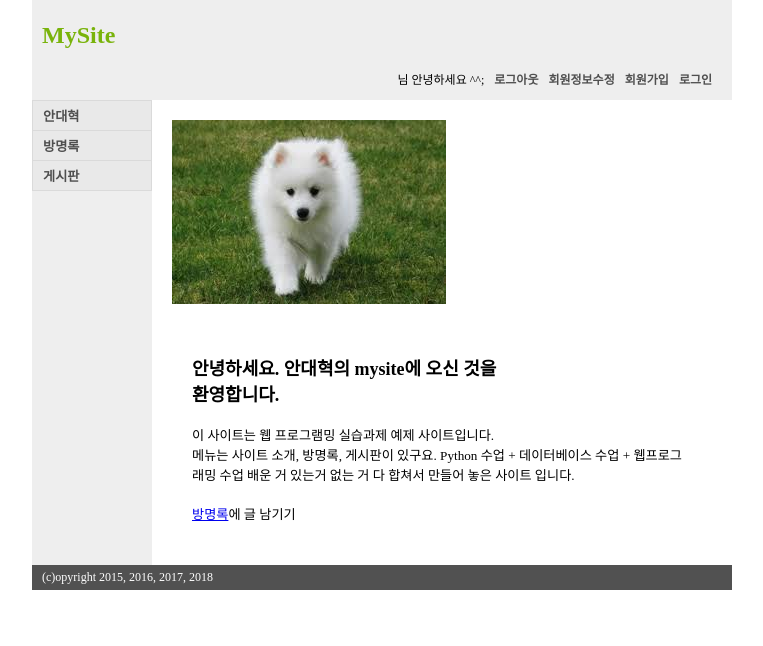
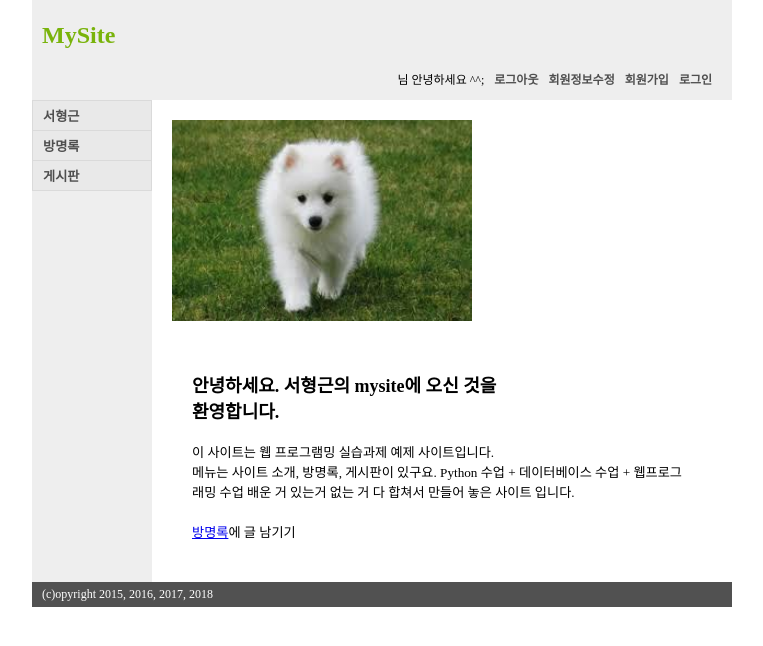
Before and after one commit to raspy77/mysite, a Django app: page / in a window 1280 px wide. Shown: the top 646 px of the page, without its empty margins (258-1021 px from the left). Run offline with Django 3.2, Linux system fonts and the light colour scheme.

Commit message:
main application

```diff
--- a/mysite/settings.py
+++ b/mysite/settings.py
@@ -122,4 +122,8 @@ USE_TZ = True
 # Static files (CSS, JavaScript, Images)
 # https://docs.djangoproject.com/en/3.1/howto/static-files/
 
-STATIC_URL = '/static/'
+STATICFILES_DIRS = (
+        os.path.join(BASE_DIR, 'statics'),
+    )
+
+STATIC_URL = '/assets/'
--- a/templates/main/index.html
+++ b/templates/main/index.html
@@ -20,8 +20,8 @@
 		<div id="wrapper">
 			<div id="content">
 				<div id="site-introduction">
-					<img id="profile" src="/assets/images/dog.jpg", style:width=150px>
-					<h2>안녕하세요. 안대혁의  mysite에 오신 것을 환영합니다.</h2>
+					<img id="profile" src="/assets/images/dog.jpg" style="width:300px">
+					<h2>안녕하세요. 서형근의  mysite에 오신 것을 환영합니다.</h2>
 					<p>
 						이 사이트는  웹 프로그램밍 실습과제 예제 사이트입니다.<br>
 						메뉴는  사이트 소개, 방명록, 게시판이 있구요. Python 수업 + 데이터베이스 수업 + 웹프로그래밍 수업 배운 거 있는거 없는 거 다 합쳐서
@@ -33,7 +33,7 @@
 		</div>
 		<div id="navigation">
 			<ul>
-				<li><a href="">안대혁</a></li>
+				<li><a href="">서형근</a></li>
 				<li><a href="">방명록</a></li>
 				<li><a href="">게시판</a></li>
 			</ul>
```
Also changed, not shown: doc/장고설정.txt (+4 -4 lines).
